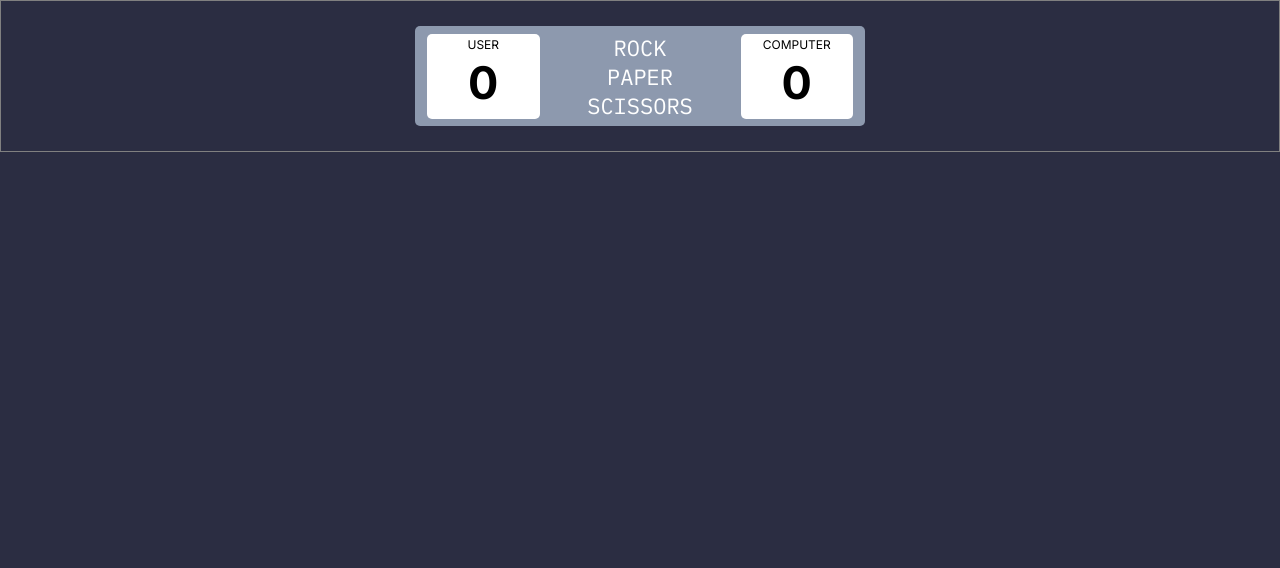
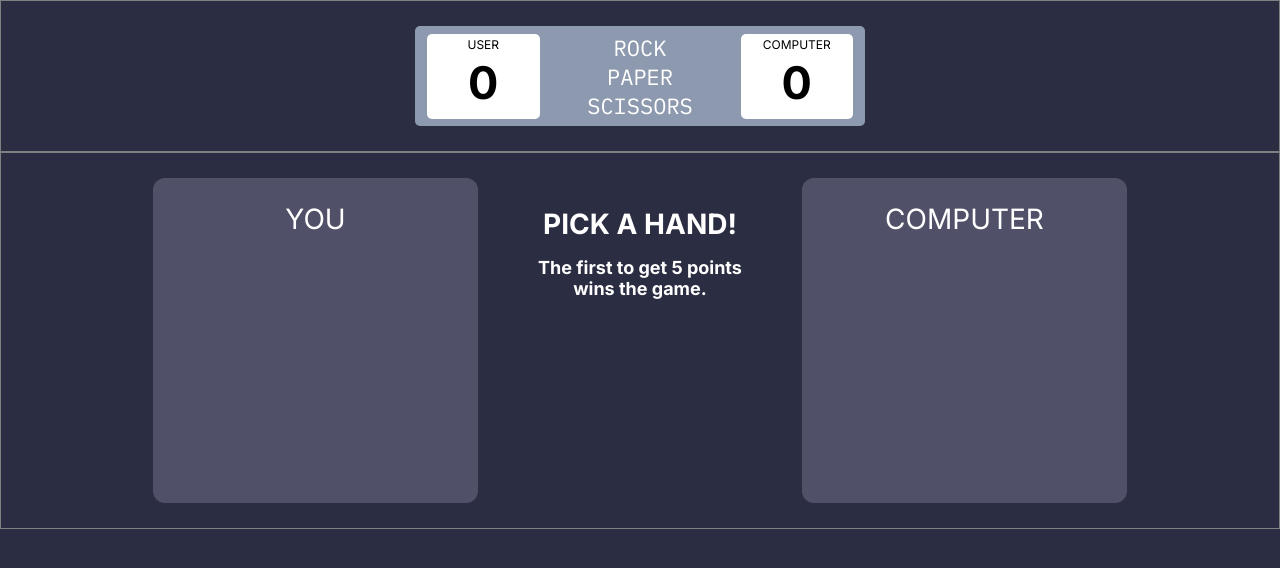
Before and after one commit to mukudanieru/odin-rock-paper-scissors, a plain HTML site: page index.html in a window 1280 px wide. Drawn offline with Linux system fonts and the light colour scheme.

Commit message:
Add user and CPU choice display elements

```diff
--- a/index.html
+++ b/index.html
@@ -24,8 +24,26 @@
           </div>
         </div>
       </div>
-      <div id="choices-display"></div>
+
+      <div id="choices-display">
+        <div class="choice-container">
+          <div class="user-choice-title">YOU</div>
+          <div class="user-choice"></div>
+        </div>
+        <div class="info-text">
+          <div class="status">PICK A HAND!</div>
+          <div class="detailed-info">
+            The first to get 5 points wins the game.
+          </div>
+        </div>
+        <div class="choice-container">
+          <div class="cpu-choice-title">COMPUTER</div>
+          <div class="cpu-choice"></div>
+        </div>
+      </div>
+
       <div id="choices-picker"></div>
+
       <div id="footer"></div>
     </div>
     <script src="script.js"></script>
--- a/styles.css
+++ b/styles.css
@@ -64,11 +64,11 @@ body > #container {
 
 .title-container > .title {
     width: 60%;
+    color: white;
+    font-family: "IBM Plex Mono";
+    font-size: 22px;
+    font-weight: 400;
     text-align: center;
-    font-family: "IBM Plex Mono";
-    font-weight: 400;
-    font-size: 22px;
-    color: white;
 }
 
 .user-container > .user-title,
@@ -90,3 +90,77 @@ body > #container {
     display: flex;
     justify-content: center;
 }
+
+#container > #choices-display {
+    border: 1px solid gray;
+
+    display: flex;
+    align-items: center;
+    justify-content: center;
+    gap: 12px;
+}
+
+#choices-display > .choice-container {
+    height: 325px;
+    width: 325px;
+    margin: 25px 0px;
+    border-radius: 12px;
+    background-color: #505168;
+
+    display: flex;
+    flex-direction: column;
+}
+
+.choice-container > .user-choice-title,
+.choice-container > .cpu-choice-title {
+    color: #fff;
+    font-size: 28px;
+    height: 25%;
+
+    display: flex;
+    align-items: center;
+    justify-content: center;
+}
+
+.choice-container > .user-choice,
+.choice-container > .cpu-choice {
+    height: 75%;
+
+    display: flex;
+    align-items: center;
+    justify-content: center;
+}
+
+.user-choice > .img-choice,
+.cpu-choice > .img-choice {
+    width: 80%;
+    height: 80%;
+}
+
+#choices-display > .info-text {
+    margin: 0px 25px;
+    height: 300px;
+    width: 250px;
+
+    display: flex;
+    flex-direction: column;
+    align-items: center;
+}
+
+.info-text > .status {
+    width: 80%;
+    color: #fff;
+    font-size: 28px;
+    font-weight: bold;
+    text-align: center;
+
+    margin: 16px 0px;
+}
+
+.info-text > .detailed-info {
+    width: 85%;
+    color: #fff;
+    font-size: 18px;
+    font-weight: bold;
+    text-align: center;
+}
```
Also changed, not shown: assets/paper.svg (added), assets/rock.svg (added), assets/scissors.svg (added).
